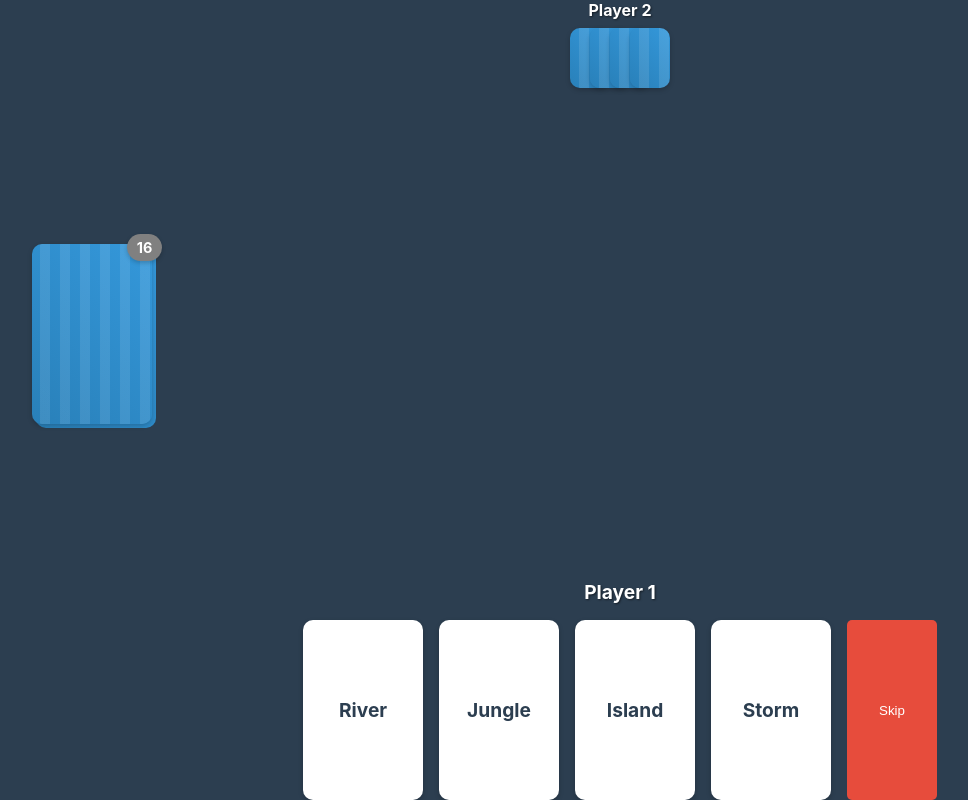
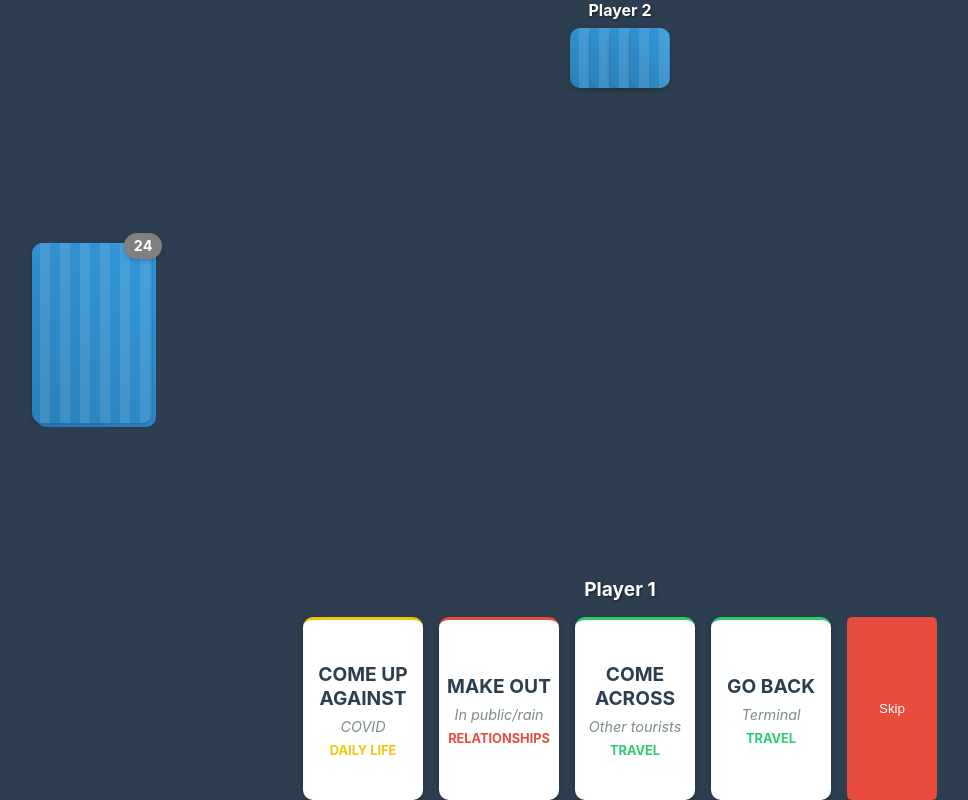
Before and after one commit to knek-little-projects/phrasal-verbs, a React (Create React App) app: page / in a window 1280 px wide. Shown: the whole page, without its empty margins (20-988 px from the left). Built offline with nearby package versions, Linux system fonts and the light colour scheme.

Commit message:
verbs rules

```diff
--- a/src/App.jsx
+++ b/src/App.jsx
@@ -2,7 +2,7 @@ import { useState, useEffect, useRef } from 'react';
 import GameBoard from './components/GameBoard';
 import WinnerOverlay from './components/WinnerOverlay';
 import MovingCard from './components/MovingCard';
-import { CARD_WORDS } from './constants/words';
+import verbsData from './constants/verbs.json';
 import './App.scss';
 
 function App() {
@@ -16,9 +16,23 @@ function App() {
   const gameboardRef = useRef(null);
 
   const initializeGame = () => {
-    const newDeck = CARD_WORDS.map((word, index) => ({
+    // Collect all phrasal verbs with their related words from all categories
+    const allVerbs = verbsData.categories.flatMap(category =>
+      category.cards.map(card => ({
+        phrasal_verb: card.phrasal_verb,
+        related_word: card.related_words[Math.floor(Math.random() * card.related_words.length)],
+        category: category.name,
+        color: category.color
+      }))
+    );
+
+    // Create deck with one card per phrasal verb
+    const newDeck = allVerbs.map((verb, index) => ({
       id: index,
-      word: word
+      word: verb.phrasal_verb,
+      hint: verb.related_word,
+      category: verb.category,
+      color: verb.color
     }));
 
     // Shuffle deck
@@ -64,6 +78,29 @@ function App() {
   const handlePlayCard = (cardIndex) => {
     const updatedPlayers = [...players];
     const card = updatedPlayers[currentPlayer].cards[cardIndex];
+
+    // Check if the play is valid
+    const isValidPlay = () => {
+      // If table is empty, any card is valid
+      if (tableCards.length === 0) return true;
+
+      const topCard = tableCards[tableCards.length - 1];
+
+      // Same category
+      if (card.category === topCard.category) return true;
+
+      // Same first word
+      const cardFirstWord = card.word.split(' ')[0];
+      const topCardFirstWord = topCard.word.split(' ')[0];
+      if (cardFirstWord === topCardFirstWord) return true;
+
+      return false;
+    };
+
+    if (!isValidPlay()) {
+      // Optionally show some feedback to the player
+      return;
+    }
 
     // Get source and target positions
     const cardElement = gameboardRef.current.querySelector(`.open-hand .card:nth-child(${cardIndex + 1})`);
@@ -156,6 +193,23 @@ function App() {
     }
   };
 
+  // Add this function to check if a card can be played
+  const isCardPlayable = (card) => {
+    if (tableCards.length === 0) return true;
+
+    const topCard = tableCards[tableCards.length - 1];
+
+    // Same category
+    if (card.category === topCard.category) return true;
+
+    // Same first word
+    const cardFirstWord = card.word.split(' ')[0];
+    const topCardFirstWord = topCard.word.split(' ')[0];
+    if (cardFirstWord === topCardFirstWord) return true;
+
+    return false;
+  };
+
   return (
     <div className="app" ref={gameboardRef}>
       <GameBoard
@@ -166,6 +220,7 @@ function App() {
         onPlayCard={handlePlayCard}
         onSkipTurn={handleSkipTurn}
         deck={deck}
+        isCardPlayable={isCardPlayable}
       />
       {winner !== null && (
         <WinnerOverlay
--- a/src/components/Card.jsx
+++ b/src/components/Card.jsx
@@ -1,12 +1,21 @@
 import './Card.scss';
 
-function Card({ card, faceDown, small, onClick }) {
+function Card({ card, faceDown, small, onClick, disabled }) {
   return (
     <div
-      className={`card ${faceDown ? 'face-down' : ''} ${small ? 'small' : ''}`}
-      onClick={onClick}
+      className={`card ${faceDown ? 'face-down' : ''} ${small ? 'small' : ''} ${disabled ? 'disabled' : ''}`}
+      onClick={disabled ? undefined : onClick}
+      style={!faceDown ? { borderTop: `3px solid ${card.color}` } : {}}
     >
-      {!faceDown && <span className="card-word">{card.word}</span>}
+      {!faceDown && (
+        <div className="card-content">
+          <span className="card-word">{card.word}</span>
+          <span className="card-hint">{card.hint}</span>
+          <span className="card-category" style={{ color: card.color }}>
+            {card.category}
+          </span>
+        </div>
+      )}
     </div>
   );
 }
--- a/src/components/Card.scss
+++ b/src/components/Card.scss
@@ -51,22 +51,70 @@
       margin: 0 -5px;
     }
 
-    .card-word {
+    .card-content {
       display: none;
     }
+  }
+
+  .card-content {
+    display: flex;
+    flex-direction: column;
+    align-items: center;
+    gap: 0.5rem;
+    padding: 0.5rem;
+    text-align: center;
+  }
+
+  .card-type {
+    font-size: 0.8rem;
+    text-transform: uppercase;
+    color: #7f8c8d;
   }
 
   .card-word {
     font-size: 1.2rem;
     font-weight: bold;
     color: #2c3e50;
-    text-align: center;
-    padding: 0.5rem;
     word-break: break-word;
+    text-transform: uppercase;
 
     @media (max-width: 768px) {
       font-size: 1rem;
-      padding: 0.3rem;
+    }
+  }
+
+  .card-hint {
+    font-size: 0.9rem;
+    color: #7f8c8d;
+    font-style: italic;
+
+    @media (max-width: 768px) {
+      font-size: 0.8rem;
+    }
+  }
+
+  .card-category {
+    font-size: 0.8rem;
+    font-weight: bold;
+    text-transform: uppercase;
+
+    @media (max-width: 768px) {
+      font-size: 0.7rem;
+    }
+  }
+
+  &.infinitive,
+  &.past,
+  &.participle {
+    border-top: none;
+  }
+
+  &.disabled {
+    opacity: 0.5;
+    cursor: not-allowed;
+
+    &:hover {
+      transform: none;
     }
   }
 }
--- a/src/components/GameBoard.jsx
+++ b/src/components/GameBoard.jsx
@@ -11,7 +11,8 @@ export default function GameBoard({
   cardPositions,
   onPlayCard,
   onSkipTurn,
-  deck
+  deck,
+  isCardPlayable
 }) {
   return (
     <div className="game-board">
@@ -50,6 +51,7 @@ export default function GameBoard({
         onPlayCard={onPlayCard}
         onSkipTurn={onSkipTurn}
         playerName={`Player ${currentPlayer + 1}`}
+        isCardPlayable={isCardPlayable}
       />
     </div>
   );
--- a/src/components/OpenHand.jsx
+++ b/src/components/OpenHand.jsx
@@ -1,7 +1,7 @@
 import Card from './Card';
 import './OpenHand.scss';
 
-function OpenHand({ cards, onPlayCard, onSkipTurn, playerName }) {
+function OpenHand({ cards, onPlayCard, onSkipTurn, playerName, isCardPlayable }) {
   return (
     <div className="open-hand">
       <div className="player-name">{playerName}</div>
@@ -12,6 +12,7 @@ function OpenHand({ cards, onPlayCard, onSkipTurn, playerName }) {
             card={card}
             faceDown={false}
             onClick={() => onPlayCard(index)}
+            disabled={!isCardPlayable(card)}
           />
         ))}
         <button className="skip-button" onClick={onSkipTurn}>Skip</button>
--- /dev/null
+++ b/src/constants/verbs.json
@@ -0,0 +1,162 @@
+{
+    "categories": [
+      {
+        "name": "General Vocabulary",
+        "color": "#3498db",
+        "cards": [
+          {
+            "phrasal_verb": "COME ABOUT",
+            "related_words": ["Unexpected", "Decision", "Pregnancy", "Merge", "Expense"]
+          }
+        ]
+      },
+      {
+        "name": "Travel",
+        "color": "#2ecc71",
+        "cards": [
+          {
+            "phrasal_verb": "GO IN FOR",
+            "related_words": ["Exploring", "Groups", "Spontaneous trips", "Beach", "Swimming"]
+          },
+          {
+            "phrasal_verb": "GO AROUND",
+            "related_words": ["Back", "Square", "Left", "City", "Country"]
+          },
+          {
+            "phrasal_verb": "GO THROUGH",
+            "related_words": ["Security", "Customs", "Screening", "Line", "Check-in"]
+          },
+          {
+            "phrasal_verb": "GO BACK",
+            "related_words": ["Terminal", "Seat", "Home", "Gate", "Check-in"]
+          },
+          {
+            "phrasal_verb": "GET AWAY / GETAWAY",
+            "related_words": ["Turkey", "Office", "A break", "Perfect", "Deal"]
+          },
+          {
+            "phrasal_verb": "GET ON",
+            "related_words": ["Wrong side", "Plane", "Flight", "Train", "Bus"]
+          },
+          {
+            "phrasal_verb": "GET OFF",
+            "related_words": ["Next stop", "Plane", "Train", "Bus", "Shuttle"]
+          },
+          {
+            "phrasal_verb": "GET IN",
+            "related_words": ["Earlier", "Once", "At 6:30 PM", "Flight", "Hotel"]
+          },
+          {
+            "phrasal_verb": "COME ACROSS",
+            "related_words": ["Other tourists", "Deal", "Old friend", "Café", "Great deal"]
+          },
+          {
+            "phrasal_verb": "GET AROUND",
+            "related_words": ["Easily", "Airport", "Terminals", "City", "On foot"]
+          }
+        ]
+      },
+      {
+        "name": "Relationships",
+        "color": "#e74c3c",
+        "cards": [
+          {
+            "phrasal_verb": "GO THROUGH",
+            "related_words": ["Ups and downs", "Misunderstandings", "Difficult period", "Lot of emotions", "Divorce"]
+          },
+          {
+            "phrasal_verb": "CAN'T GET OVER",
+            "related_words": ["Funny", "Break-up", "Her/Him", "Stupid", "Pain"]
+          },
+          {
+            "phrasal_verb": "GO OUT",
+            "related_words": ["Lovers", "They", "For a year", "Asked", "Sometime"]
+          },
+          {
+            "phrasal_verb": "COME AROUND",
+            "related_words": ["Stubborn", "He/She", "Eventually", "Opinion", "View"]
+          },
+          {
+            "phrasal_verb": "COME DOWN TO",
+            "related_words": ["Being there for each other", "Whether", "Love", "Respect", "Trust"]
+          },
+          {
+            "phrasal_verb": "GET ALONG",
+            "related_words": ["Because", "Friends", "Can disagree", "So well", "Different"]
+          },
+          {
+            "phrasal_verb": "GET THROUGH",
+            "related_words": ["Support", "Anything", "Worst times", "Breakup", "Managed"]
+          },
+          {
+            "phrasal_verb": "GET TOGETHER",
+            "related_words": ["Every Friday", "Holiday", "For dinner", "Catch up", "Celebrate"]
+          },
+          {
+            "phrasal_verb": "COME OVER",
+            "related_words": ["Surprise", "Relax", "Together", "For dinner", "Friend"]
+          },
+          {
+            "phrasal_verb": "MAKE OUT",
+            "related_words": ["With him/her", "Date", "Watching", "Then", "In public/rain"]
+          }
+        ]
+      },
+      {
+        "name": "Daily Life",
+        "color": "#f1c40f",
+        "cards": [
+          {
+            "phrasal_verb": "COME OFF",
+            "related_words": ["Stain", "Plan", "Presentation", "Surprise", "Substance"]
+          },
+          {
+            "phrasal_verb": "MAKE UP FOR",
+            "related_words": ["Quality", "Lack", "Time", "Price", "Mistakes"]
+          },
+          {
+            "phrasal_verb": "MAKE OUT",
+            "related_words": ["Club", "Dude", "Lyrics", "Crime", "Handwriting"]
+          },
+          {
+            "phrasal_verb": "COME UP AGAINST",
+            "related_words": ["Vampires", "Tyranny", "Problem", "COVID", "Hard times"]
+          },
+          {
+            "phrasal_verb": "COME OUT",
+            "related_words": ["Song", "Patch", "Report", "News", "Update"]
+          }
+        ]
+      },
+      {
+        "name": "Business",
+        "color": "#9b59b6",
+        "cards": [
+          {
+            "phrasal_verb": "GO THROUGH WITH",
+            "related_words": ["Quitting", "Plan", "Merge", "Bankruptcy", "Laying"]
+          },
+          {
+            "phrasal_verb": "GET AROUND SMTH.",
+            "related_words": ["NDA", "Bug", "Problem", "Algorithm", "Crisis"]
+          },
+          {
+            "phrasal_verb": "GET AROUND TO",
+            "related_words": ["Arrange", "Pile", "Report", "Project", "Assign"]
+          },
+          {
+            "phrasal_verb": "GO ABOUT",
+            "related_words": ["Homework", "Audit", "Meeting", "E-mail", "Colleague"]
+          },
+          {
+            "phrasal_verb": "GO THROUGH",
+            "related_words": ["Financial crisis", "Report", "Code", "Papers", "Negotiations"]
+          },
+          {
+            "phrasal_verb": "GO OVER",
+            "related_words": ["Sales figures", "Plan", "Notes", "Details", "Emails"]
+          }
+        ]
+      }
+    ]
+  }
```
